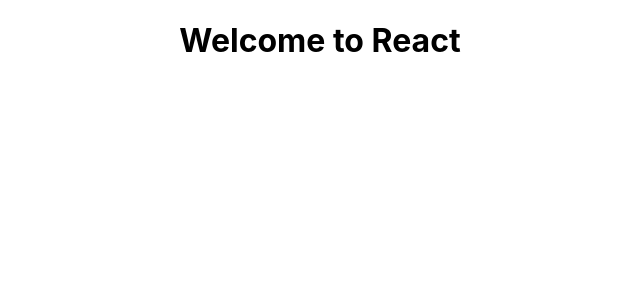
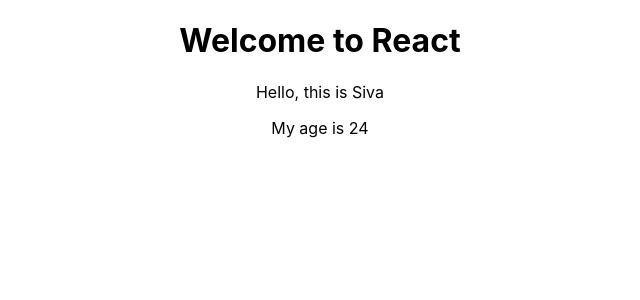
Before and after one commit to Sivabalusu/my-react-app, a React (Create React App) app: page / in a window 1280 px wide. Shown: the top 300 px of the page, without its empty margins (320-960 px from the left). Built offline with nearby package versions, Linux system fonts and the light colour scheme.

Commit message:
Added person component and rendered it in App.js

```diff
--- a/src/App.js
+++ b/src/App.js
@@ -1,14 +1,16 @@
 import React from 'react';
 import './App.css';
+import Person from './Person/Person';
 
 function App() {
-  // return (
-  //   <div className="App">
-  //     <h1>Welcome to React</h1>
-  //   </div>
-  // );
+  return (
+    <div className="App">
+      <h1>Welcome to React</h1>
+      <Person/>
+    </div>
+  );
   //Internal working of above code
-  return React.createElement("div",{className:"App"},React.createElement("h1",null,"Welcome to React"));
+  //return React.createElement("div",{className:"App"},React.createElement("h1",null,"Welcome to React"));
 }
 
 export default App;
--- /dev/null
+++ b/src/Person/Person.js
@@ -0,0 +1,11 @@
+import React from 'react';
+
+const person=()=>{
+    return(
+        <div>
+            <p>Hello, this is Siva</p>
+            <p>My age is 24</p>
+        </div>
+        );
+}
+export default person;
```
